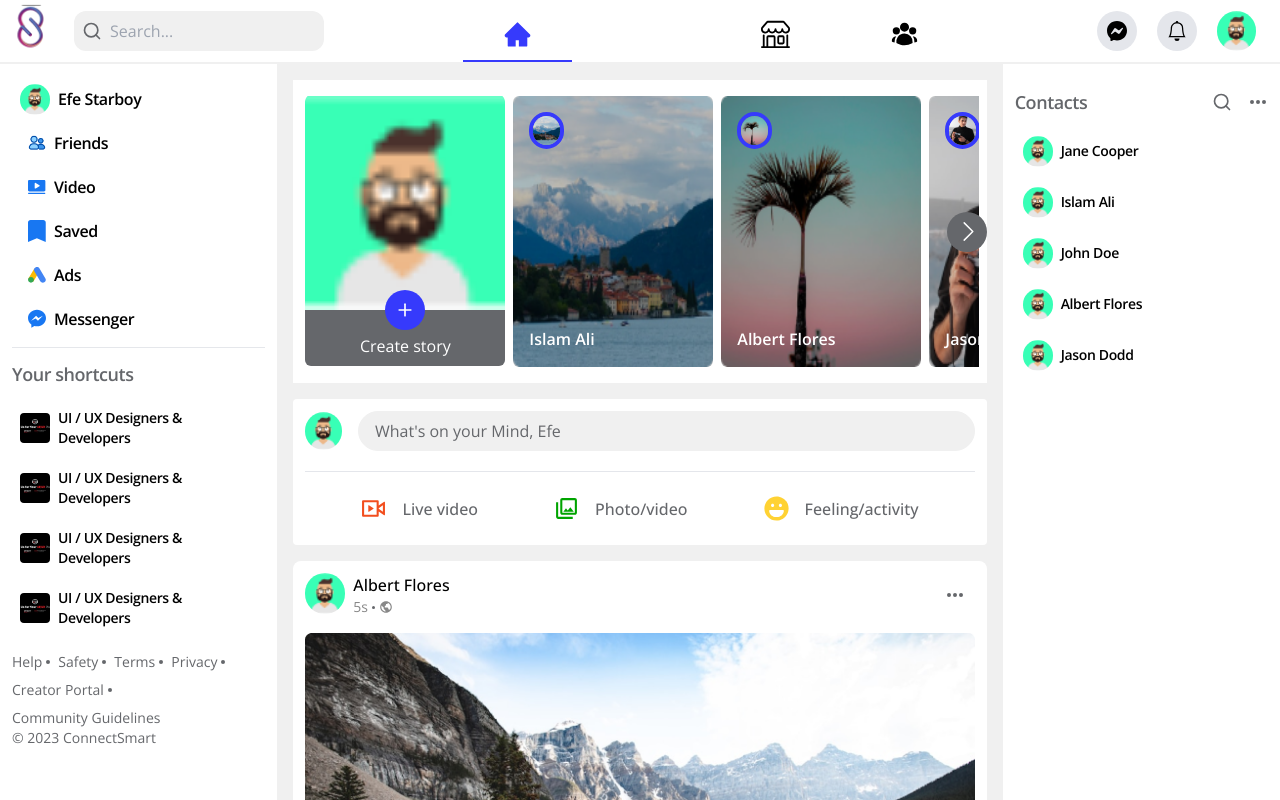
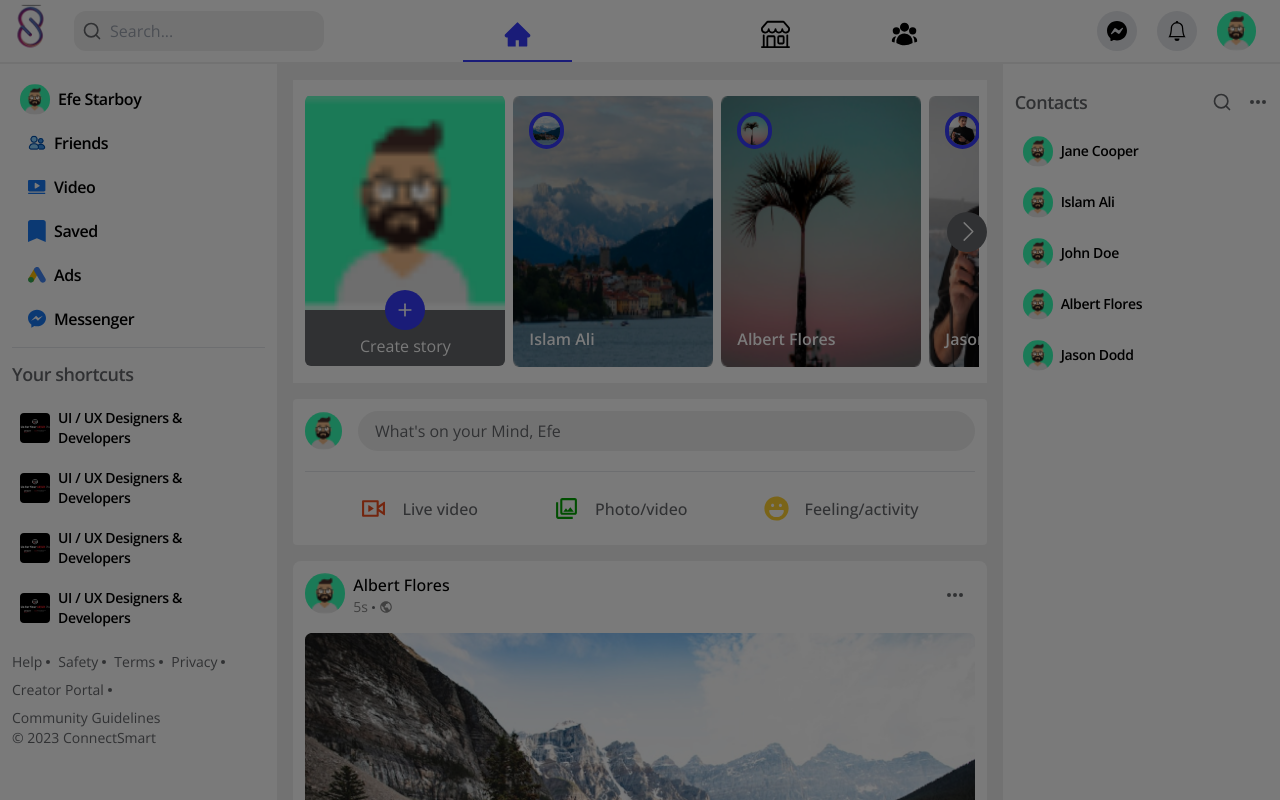
Before and after one commit to asiughuslyvesterobus/social_app, a Next.js app in the folder client/: page / in a window 1280 px wide. Built offline with nearby package versions, Linux system fonts and the light colour scheme; some icons are missing.

Commit message:
working on notification

```diff
--- a/client/components/CreatePostCard.tsx
+++ b/client/components/CreatePostCard.tsx
@@ -2,8 +2,11 @@
 import { MdOutlinePhotoLibrary } from "react-icons/md";
 import { FaLaugh } from "react-icons/fa";
 import Image from "next/image";
+import { CreatePostModal } from ".";
+import { useState } from "react";
 
 const CreatePostCard = () => {
+  const [createPostOpen, setCreatePostOpen] = useState(false);
   return (
     <div className="w-full bg-white p-3 flex flex-col items-start justify-start rounded">
       <div className="w-full flex items-center justify-start gap-4 border-b pb-5 border-btngray">
@@ -14,7 +17,10 @@
           height={40}
           className="rounded-full"
         />
-        <div className="w-full bg-bodybg h-10 border border-bodybg transition-all duration-300 px-4 text-sm sm:text-base font-normal text-basegray rounded-full items-center flex select-none hover:cursor-pointer">
+        <div
+          onClick={() => setCreatePostOpen(true)}
+          className="w-full bg-bodybg h-10 border border-bodybg transition-all duration-300 px-4 text-sm sm:text-base font-normal text-basegray rounded-full items-center flex select-none hover:cursor-pointer"
+        >
           What's on your Mind, Efe
         </div>
       </div>
@@ -44,6 +50,7 @@
           </span>
         </div>
       </div>
+      <CreatePostModal show={createPostOpen} setShow={setCreatePostOpen} />
     </div>
   );
 };
```
